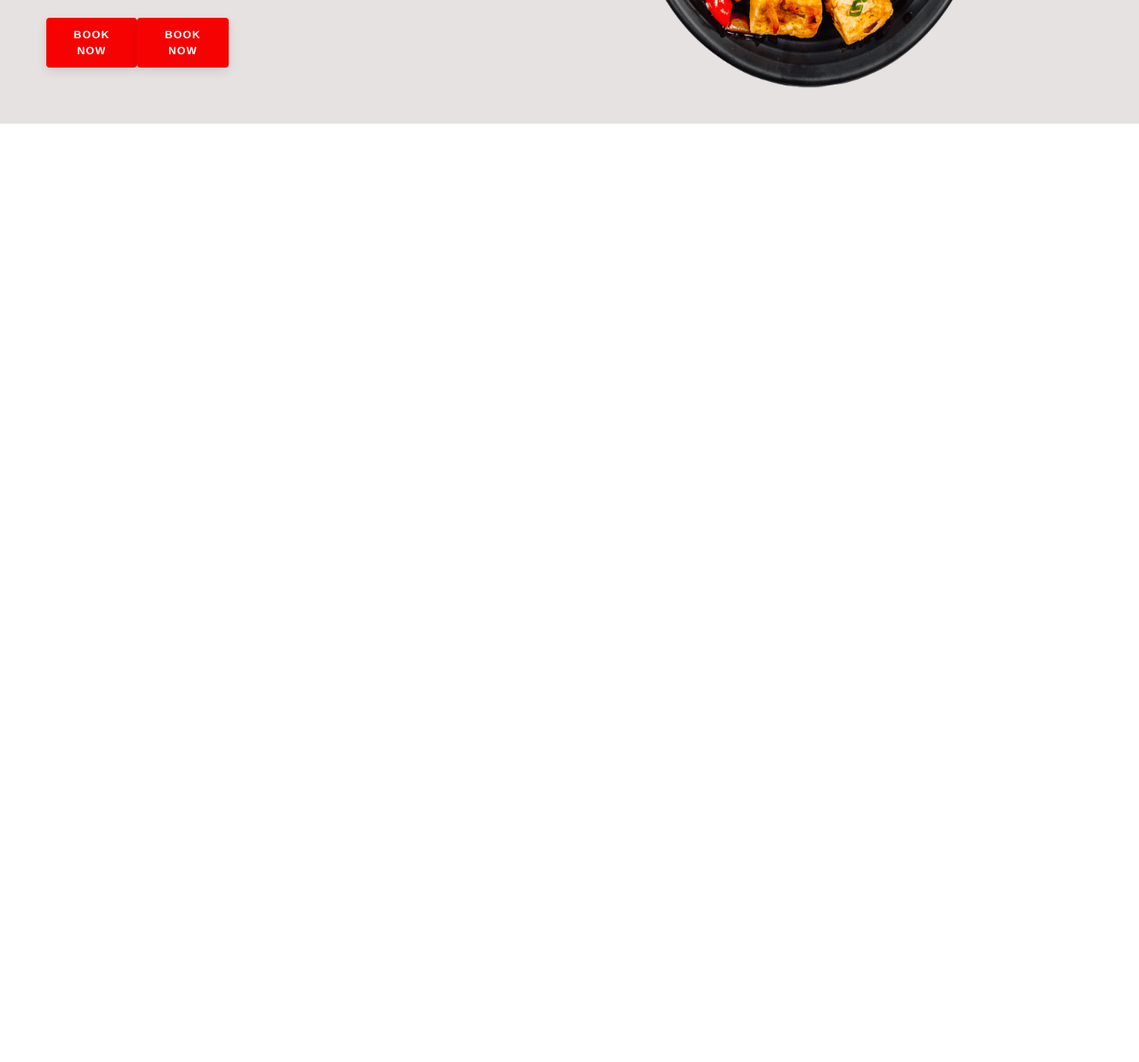
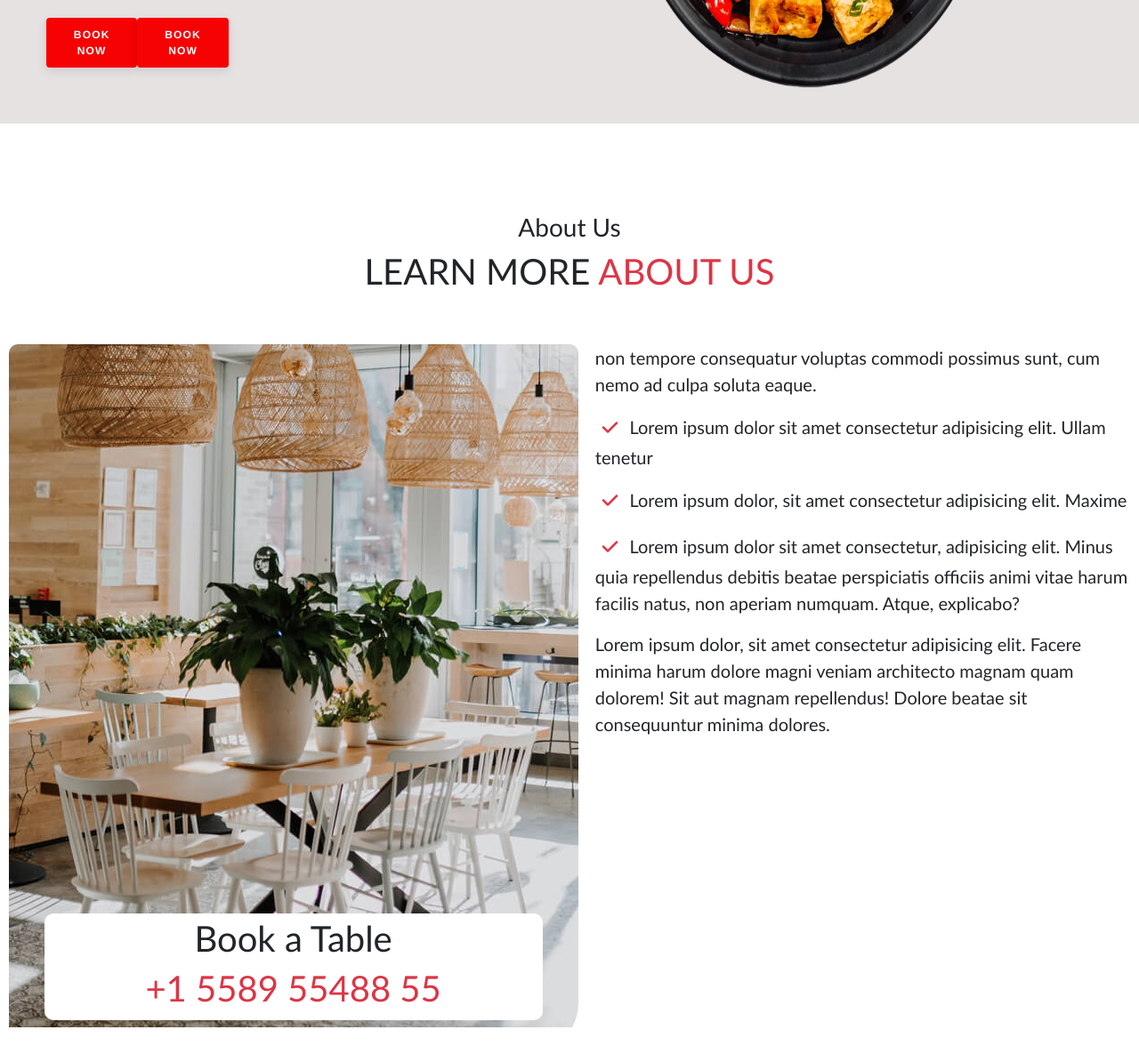
Before and after one commit to FireGamerXD/project_final_DOM_AmineBakrim, a website: page index.html in a window 1280 px wide. Shown: the part 500-1694 px from the top of the page at 89% size. Before the commit the page ends 800 px from the top, so only its background shows below. Drawn offline with nearby package versions, Linux system fonts and the light colour scheme.

Commit message:
section2

```diff
--- a/index.html
+++ b/index.html
@@ -85,6 +85,7 @@
     <!-- *MAIN -->
     <main>
 
+        <!-- ^ Section 1 -->
         <section>
             <div class="sec1_parent">
         <div class="sec1_ALLText_but">
@@ -114,8 +115,59 @@
                 </div>
 
             </div>
+        </section>
 
+
+
+        <!-- ^ Section 2 -->
+
+        <section>
+            <div class="sec2_parent">
+
+
+                <div class="sec2_text">
+                    <h3>About Us</h3>
+                    <h1>LEARN MORE <span class="text-danger">ABOUT US</span></h1>
+                </div>
+<div class="text_sec2_ALL">
+                <div class="sec2_img">
+                    <div class="sec2_whitediv">
+                        <h1>Book a Table</h1>
+                        <h1 class="text-danger">+1 5589 55488 55</h1>
+                    </div>
+                </div>
+
+
+                <div class="sec2_text_right">
+                    <div class="sec2_firstp">
+                        <p> non tempore consequatur voluptas commodi possimus sunt, cum nemo ad culpa soluta eaque.</p>
+                    </div>
+
+                    <div class="sec2_secondp">
+                        <p><i class="fa-solid fa-check text-danger p-lg-2"></i> Lorem ipsum dolor sit amet consectetur adipisicing elit. Ullam tenetur </p>
+                        <p><i class="fa-solid fa-check text-danger p-lg-2"></i> Lorem ipsum dolor, sit amet consectetur adipisicing elit. Maxime </p>
+                        <p><i class="fa-solid fa-check text-danger p-lg-2"></i> Lorem ipsum dolor sit amet consectetur, adipisicing elit. Minus quia repellendus debitis beatae perspiciatis officiis animi vitae harum facilis natus, non aperiam numquam. Atque, explicabo?</p>
+                    </div>
+
+                    <div class="sec2_thirdp">
+                        <p>Lorem ipsum dolor, sit amet consectetur adipisicing elit. Facere minima harum dolore magni veniam architecto magnam quam dolorem! Sit aut magnam repellendus! Dolore beatae sit consequuntur minima dolores.</p>
+                    </div>
+
+            </div>
+
+                    <!-- <div class="sec2_img2">
+
+                    </div> -->
+
+                </div>
+
+
+            </div>
         </section>
+
+
+
+        <!-- ^ Section 3 -->
 
     </main>
     <!-- *MAIN -->
--- a/package.json
+++ b/package.json
@@ -1,5 +1,6 @@
 {
   "dependencies": {
+    "@fortawesome/fontawesome-free": "^6.5.1",
     "bootstrap": "^5.3.2"
   }
 }
--- a/src/sass/app.sass
+++ b/src/sass/app.sass
@@ -1,4 +1,5 @@
 @import ./_variables
 @import ./_fonts
 @import ../../node_modules/bootstrap/scss/bootstrap.scss
+@import ../../node_modules/@fortawesome/fontawesome-free/css/all.css
 @import ./_allModules
--- a/src/sass/modules/main/_main.sass
+++ b/src/sass/modules/main/_main.sass
@@ -4,7 +4,6 @@ body
     .sec1_parent
         background: #e6e2e2
         height: 70vh
-        width: 100vw
         display: flex
         justify-content: center
         justify-content: space-around
@@ -27,7 +26,6 @@ body
             img
                 max-width: 400px
                 display: flex
-
     .btn
         outline: 0
         display: inline-flex
@@ -52,3 +50,47 @@ body
             .btn .animation
                 border-radius: 100%
                 animation: ripple 0.6s linear infinite
+    .sec2_parent
+        margin-top: 100px
+        background: #ffffff
+        height: 130vh
+        .sec2_text
+            display: flex
+            flex-direction: column
+            align-items: center
+            margin-bottom: 50px
+        .sec2_img
+            background-image: url(../assets/img/about.jpg)
+            background-repeat: no-repeat
+            height: 100vh
+            width: 50vw
+            display: flex
+            justify-content: center
+            align-items: flex-end
+            padding: 40px
+            border-radius: 10px 10px 60px 10px
+            .sec2_whitediv
+                height: 120px
+                width: 800px
+                display: flex
+                flex-direction: column
+                justify-content: center
+                background: #fff
+                border-radius: 10px
+                h1
+                    display: flex
+                    justify-content: center
+        .text_sec2_ALL
+            display: flex
+            justify-content: space-around
+            .sec2_text_right
+                display: flex
+                flex-direction: column
+                width: 47vw
+        // .sec2_img2
+        //     display: flex
+        //     flex-direction: column
+        //     background-image: url(../assets/img/about-2.jpg)
+        //     background-repeat: no-repeat
+        //     height: 50vh
+        //     width: 50vw
```
Also changed, not shown: public/css/app.css, 2 other files.
